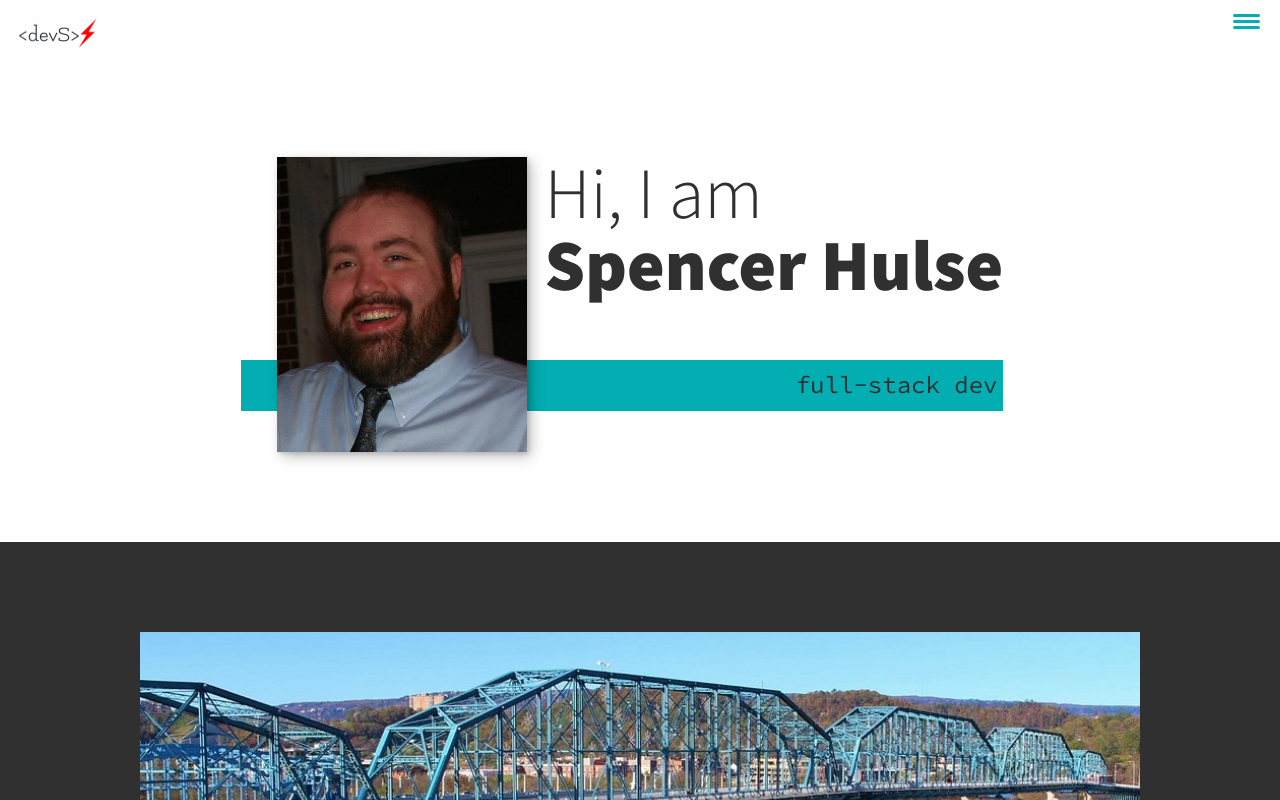
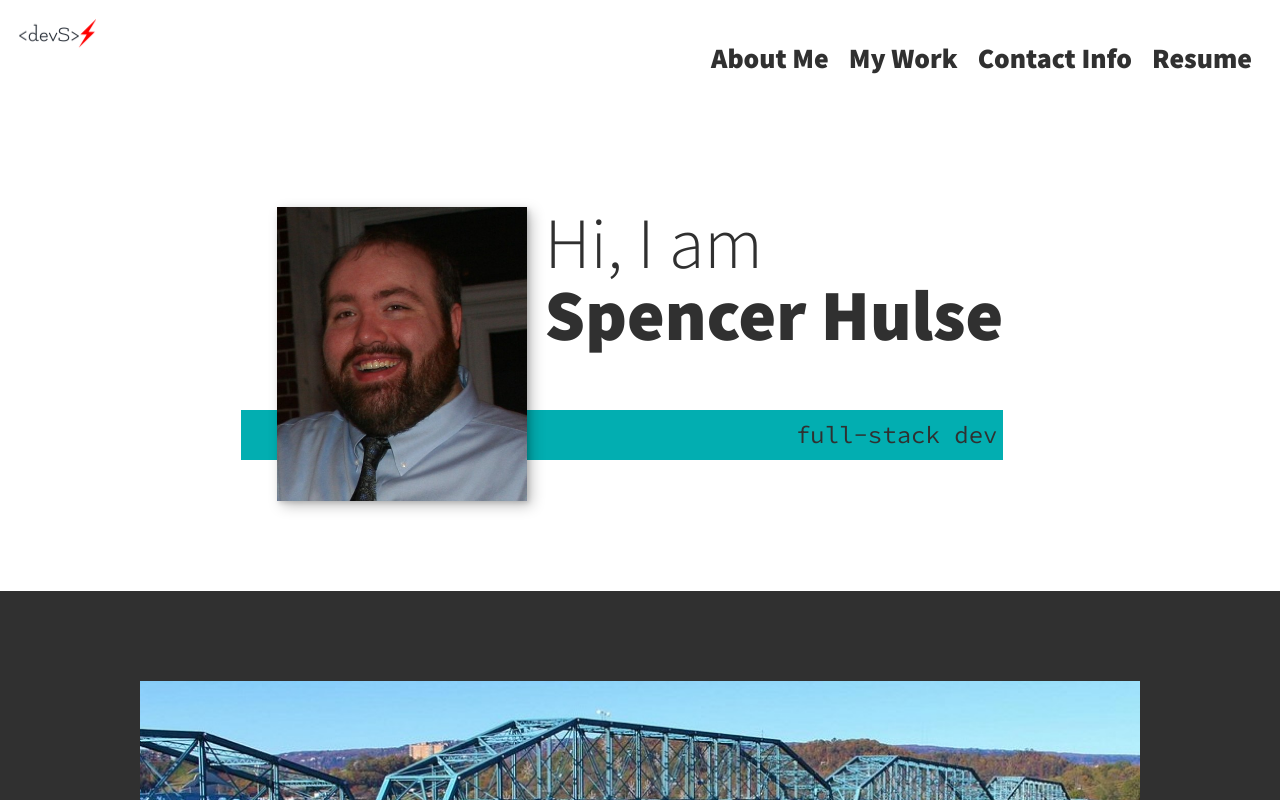
Before and after one commit to SpencerHulse/reacting-to-me, a React (Create React App) app: page / in a window 1280 px wide. Shown: the top 800 px of the page. Built offline with nearby package versions, Linux system fonts and the light colour scheme.

Commit message:
Added a navbar for larger screens, making it more responsive.

```diff
--- a/src/components/Navigation/index.js
+++ b/src/components/Navigation/index.js
@@ -9,6 +9,16 @@ function Navigation() {
 
   return (
     <>
+      <div className="navbar-container">
+        <nav className="navbar">
+          <ul className="navbar-list">
+            <li className="navbar-item">About Me</li>
+            <li className="navbar-item">My Work</li>
+            <li className="navbar-item">Contact Info</li>
+            <li className="navbar-item">Resume</li>
+          </ul>
+        </nav>
+      </div>
       <button
         className="nav-toggle"
         aria-label="toggle navigation"
@@ -18,11 +28,6 @@ function Navigation() {
       </button>
       <nav className="nav">
         <ul className="nav-list">
-          <li className="nav-item">
-            <a href="/" className="nav-link" onClick={closeNav}>
-              Home
-            </a>
-          </li>
           <li className="nav-item">
             <a href="/#about" className="nav-link" onClick={closeNav}>
               About Me
--- a/src/index.css
+++ b/src/index.css
@@ -17,6 +17,7 @@
 
   --fs-h1: 3rem;
   --fs-h2: 2.25rem;
+  --fs-navbar: 1.75rem;
   --fs-h3: 1.25rem;
   --fs-body: 1rem;
 
@@ -136,6 +137,27 @@ header {
   transition: transform 250ms cubic-bezier(0.5, 0, 0.5, 1);
 }
 
+.navbar-container {
+  display: none;
+}
+
+.navbar-list {
+  display: flex;
+  list-style: none;
+}
+
+.navbar-item {
+  font-size: var(--fs-navbar);
+  font-weight: var(--fw-bold);
+  padding: 0 10px;
+}
+
+.navbar-item:hover {
+  color: var(--color-accent);
+  opacity: 0.7;
+  cursor: pointer;
+}
+
 .nav-list {
   list-style: none;
   display: flex;
@@ -167,6 +189,7 @@ header {
   right: 1em;
   top: 1em;
   z-index: 9999;
+  display: block;
 }
 
 .nav-open .nav {
@@ -497,6 +520,16 @@ header {
   }
 }
 
+/* navigation media query */
+@media (min-width: 800px) {
+  .nav-toggle {
+    display: none;
+  }
+
+  .navbar-container {
+    display: block;
+  }
+}
 /* intro media query */
 @media (min-width: 600px) {
   .intro {
```
